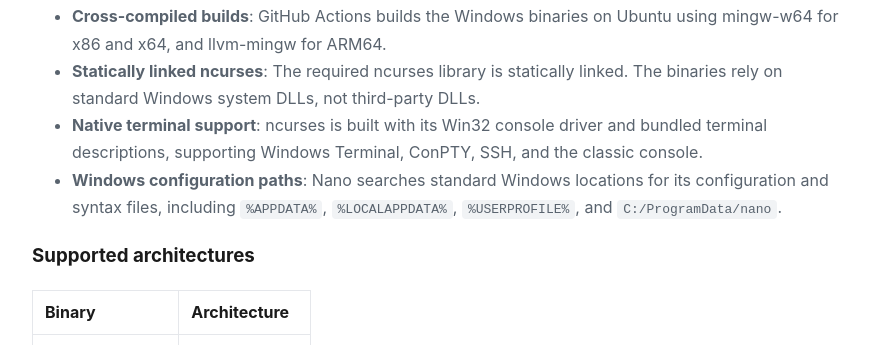
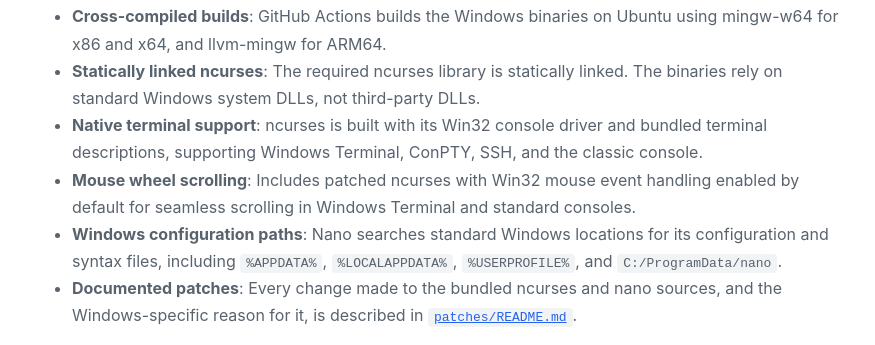
Before and after one commit to KnugiHK/nano-on-windows, a plain HTML site: page index.html in a window 1280 px wide. Shown: the part 859-1204 px from the top of the page, without its empty margins (202-1077 px from the left). Drawn offline with Linux system fonts and the light colour scheme.

Commit message:
deploy: 1676f2aa5519a401c0d746dd194967fe8cedc0f2

```diff
--- a/index.html
+++ b/index.html
@@ -79,7 +79,9 @@
 <li><strong>Cross-compiled builds</strong>: GitHub Actions builds the Windows binaries on Ubuntu using mingw-w64 for x86 and x64, and llvm-mingw for ARM64.</li>
 <li><strong>Statically linked ncurses</strong>: The required ncurses library is statically linked. The binaries rely on standard Windows system DLLs, not third-party DLLs.</li>
 <li><strong>Native terminal support</strong>: ncurses is built with its Win32 console driver and bundled terminal descriptions, supporting Windows Terminal, ConPTY, SSH, and the classic console.</li>
+<li><strong>Mouse wheel scrolling</strong>: Includes patched ncurses with Win32 mouse event handling enabled by default for seamless scrolling in Windows Terminal and standard consoles.</li>
 <li><strong>Windows configuration paths</strong>: Nano searches standard Windows locations for its configuration and syntax files, including <code>%APPDATA%</code>, <code>%LOCALAPPDATA%</code>, <code>%USERPROFILE%</code>, and <code>C:/ProgramData/nano</code>.</li>
+<li><strong>Documented patches</strong>: Every change made to the bundled ncurses and nano sources, and the Windows-specific reason for it, is described in <a href="patches/README.md"><code>patches/README.md</code></a>.</li>
 </ul>
 <h3>Supported architectures</h3>
 <table>
```
